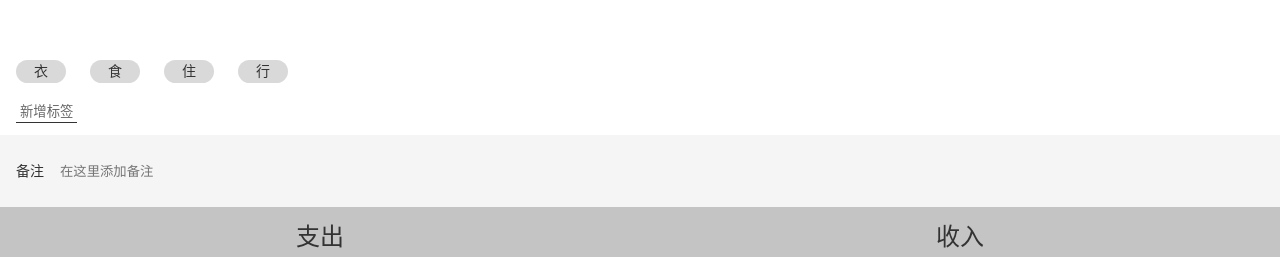
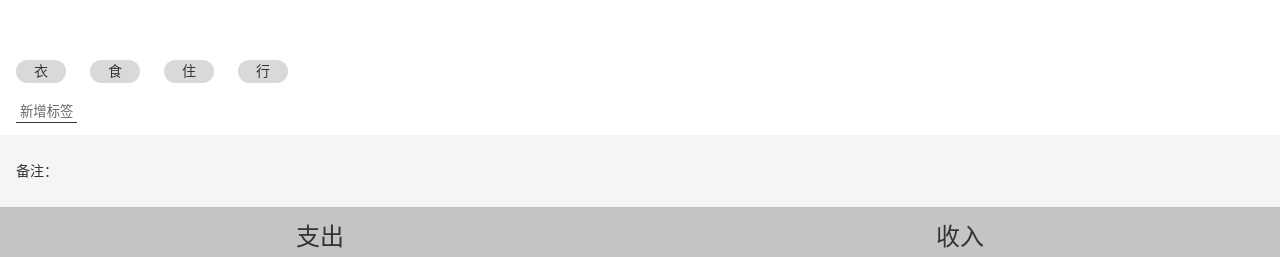
Before and after one commit to Suizhazha/money, a React app: page /tags/1#/money in a window 1280 px wide. Shown: the part 148-405 px from the top of the page. Built offline with nearby package versions, Linux system fonts and the light colour scheme.

Commit message:
抽离Input组件，并修改成受控组件

```diff
--- /dev/null
+++ b/src/components/Input.tsx
@@ -0,0 +1,29 @@
+import React from 'react';
+import styled from 'styled-components';
+
+const Label = styled.label`
+    display:flex; align-items: center;
+    > span { margin-right: 16px; white-space: nowrap; }
+    > input {
+      display:block; width: 100%;
+      height: 72px; background: none;
+      border: none;
+    }
+`
+
+type Props ={
+  label:string,
+
+}& React.InputHTMLAttributes<HTMLInputElement>;
+
+const Input: React.FC<Props> = (props) => {
+  const {label, children, ...rest} = props;
+  return (
+    <Label>
+      <span>{props.label}</span>
+      <input {...rest} />
+    </Label>
+  );
+};
+
+export default Input
--- a/src/views/Money/NoteSection.tsx
+++ b/src/views/Money/NoteSection.tsx
@@ -1,47 +1,42 @@
 import styled from 'styled-components';
-import React, {useRef} from 'react';
+import React, {ChangeEventHandler, useRef} from 'react';
+import Input from '../../components/Input';
 
 const NotesStyle = styled.section`
   background: #f5f5f5;  padding: 0 16px;  font-size: 14px;
-  > label {
-    display:flex; align-items: center;
-    > span { margin-right: 16px; white-space: nowrap; }
-    > input {
-      display:block; width: 100%;
-      height: 72px; background: none;
-      border: none;
-    }
-  }
-`
+`;
 
-type Props ={
-  value:string,
-  onChange: (value: string)=>void
+type Props = {
+  value: string,
+  onChange: (value: string) => void
 }
 
-const NoteSection:React.FC <Props> = (props)=>{
-  const note=props.value
-const refInput = useRef<HTMLInputElement>(null)
-const onBlur =()=>{
-    if (refInput.current){
-      props.onChange(refInput.current.value)
-      console.log(refInput.current.value);
-    }
-}
-return(
-  <NotesStyle>
-    <label>
-      <span>备注</span>
+const NoteSection: React.FC<Props> = (props) => {
+  const note = props.value;
+  const refInput = useRef<HTMLInputElement>(null);
+  const onChange:ChangeEventHandler<HTMLInputElement> = (e) => {
+      props.onChange(e.target.value);
+  };
+  return (
+    <NotesStyle>
+      {/*修改成受控组件写法*/}
+      <Input label='备注：'
+             type='text'
+             value={note}
+             onChange={onChange}
+      >
 
-      {/* 非受控组件写法 */}
-      <input type="text" placeholder="在这里添加备注"
-             ref={refInput}
-             defaultValue={note}
-             onBlur={onBlur}
-      />
-    </label>
-  </NotesStyle>
-)
-}
+        {/*<span>备注</span>*/}
 
-export default NoteSection
+        {/*/!* 非受控组件写法 *!/*/}
+        {/*<input type="text" placeholder="在这里添加备注"*/}
+        {/*       ref={refInput}*/}
+        {/*       defaultValue={note}*/}
+        {/*       onBlur={onBlur}*/}
+        {/*/>*/}
+      </Input>
+    </NotesStyle>
+  );
+};
+
+export default NoteSection;
```
